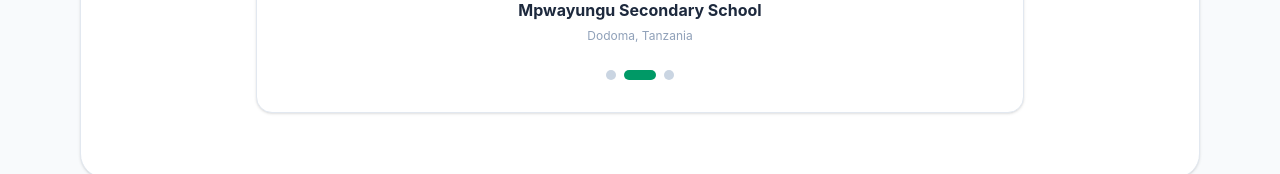
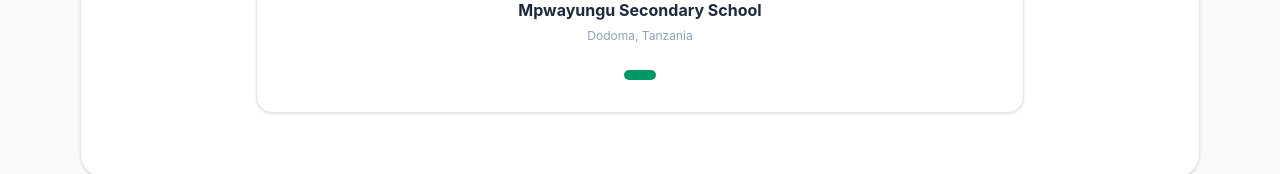
Before and after one commit to nodemakobaa/etaaluma_frontend, a React app: page / in a window 1280 px wide. Shown: the part 1616-1790 px from the top of the page. Built offline with nearby package versions, Linux system fonts and the light colour scheme; no server answers; the HTML template or start-up script is replaced by a standard one.

Commit message:
true testmony

```diff
--- a/src/components/TestimonialSlider.jsx
+++ b/src/components/TestimonialSlider.jsx
@@ -1,27 +1,15 @@
 import { useState, useEffect } from 'react';
 
 const testimonials = [
+
   {
     id: 1,
-    schoolName: "Mwandet Secondary School",
-    logo: "https://images.unsplash.com/photo-1592280771190-3e2e4d571952?w=150&auto=format&fit=crop&q=80",
-    message: "E-Taaluma has helped us streamline academic report publishing each term without errors. The system is remarkably fast!",
-    location: "Arusha, Tanzania"
-  },
-  {
-    id: 2,
     schoolName: "Mpwayungu Secondary School",
     logo: "https://images.unsplash.com/photo-1580582932707-520aed937b7b?w=150&auto=format&fit=crop&q=80",
     message: "E-Taaluma has improved our academic reporting process significantly. It's both accurate and efficient.",
     location: "Dodoma, Tanzania"
   },
-  {
-    id: 3,
-    schoolName: "St. Joseph Secondary School",
-    logo: "https://images.unsplash.com/photo-1546410531-bb4caa6b424d?w=150&auto=format&fit=crop&q=80",
-    message: "The interface is very easy to use, allowing fast entry for Mid-Term and Terminal examination results.",
-    location: "Tanzania"
-  }
+
 ];
 
 const TestimonialSlider = () => {
--- a/src/pages/Home.jsx
+++ b/src/pages/Home.jsx
@@ -100,6 +100,8 @@
                 </svg>
               </Link>
             </div>
+            {/* for primary school, this is your link*/}
+
           </div>
         </section>
 
```
